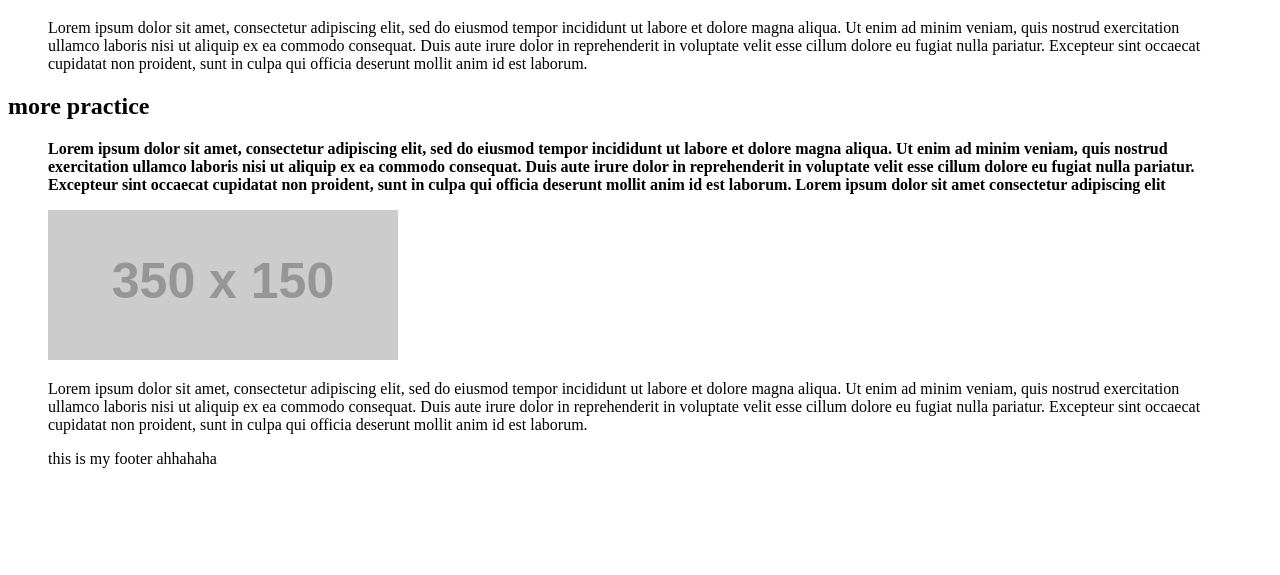
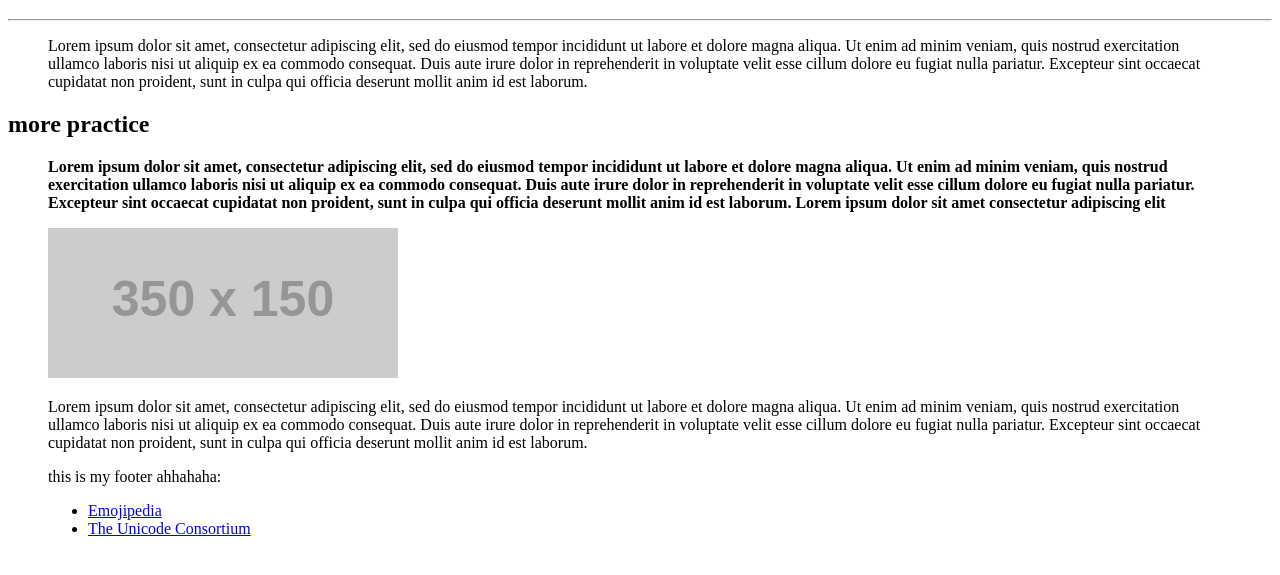
Before and after one commit to taylordickerson/practice-again, a plain HTML site: page index.html in a window 1280 px wide. Shown: the part 61-636 px from the top of the page. Drawn offline with Linux system fonts and the light colour scheme; placeholder pictures from the web are drawn by us.

Commit message:
footer changed

```diff
--- a/index.html
+++ b/index.html
@@ -15,6 +15,7 @@
   </head>
   <body>
     <h1>this is my practice page</h1>
+    <hr   />
     <blockquote>
       <p>Lorem ipsum dolor sit amet, consectetur adipiscing elit, sed do eiusmod tempor incididunt ut labore et dolore magna aliqua. Ut enim ad minim veniam, quis nostrud exercitation ullamco laboris nisi ut aliquip ex ea commodo consequat. Duis aute irure dolor in reprehenderit in voluptate velit esse cillum dolore eu fugiat nulla pariatur. Excepteur sint occaecat cupidatat non proident, sunt in culpa qui officia deserunt mollit anim id est laborum.</p>
     </blockquote>
@@ -26,7 +27,12 @@ consectetur adipiscing elit</strong></p></blockquote>
       <blockquote>
       <p><a href="https://placeholder.com"><img src="http://via.placeholder.com/350x150"></a></p>
       <p>Lorem ipsum dolor sit amet, consectetur adipiscing elit, sed do eiusmod tempor incididunt ut labore et dolore magna aliqua. Ut enim ad minim veniam, quis nostrud exercitation ullamco laboris nisi ut aliquip ex ea commodo consequat. Duis aute irure dolor in reprehenderit in voluptate velit esse cillum dolore eu fugiat nulla pariatur. Excepteur sint occaecat cupidatat non proident, sunt in culpa qui officia deserunt mollit anim id est laborum.</p>
-      <footer>this is my footer ahhahaha</footer>
+      <footer>
+      <p>this is my footer ahhahaha:
+        <ul>
+          <li><a href="https://emojipedia.org">Emojipedia</a></li>
+          <li><a href="http://www.unicode.org">The Unicode Consortium</a></li>
+      </footer>
   </body>
 
 <!-- =========================================
```
